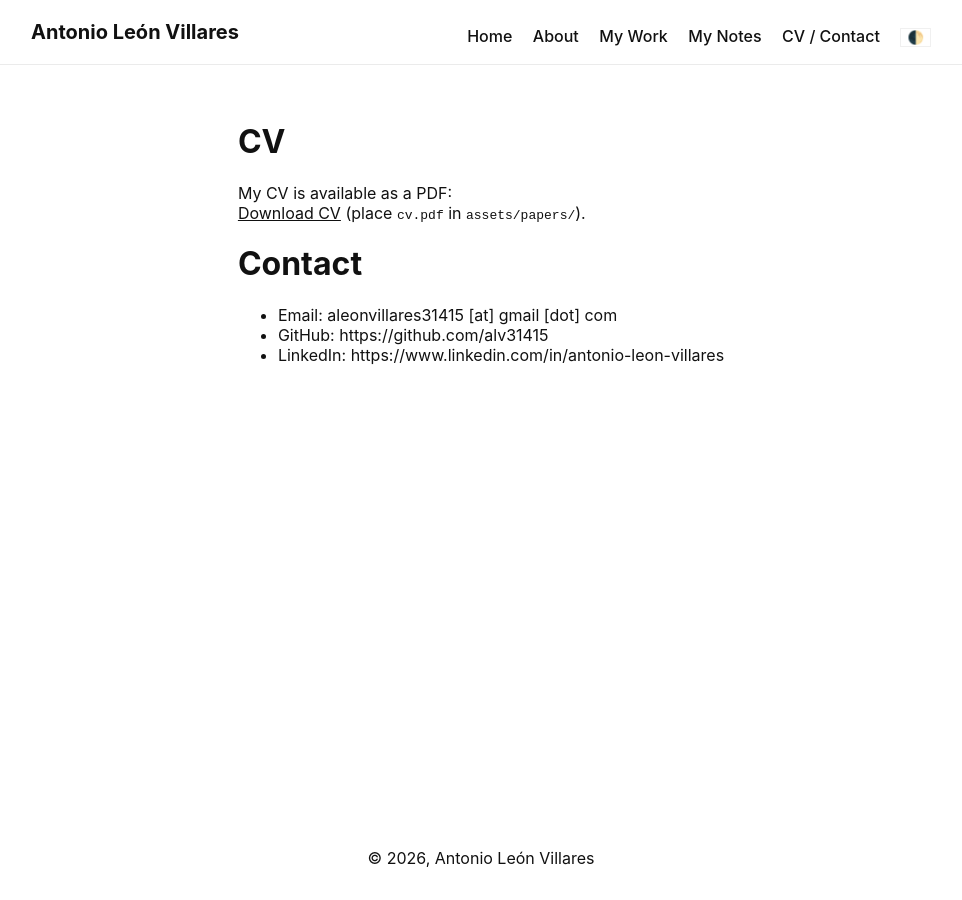
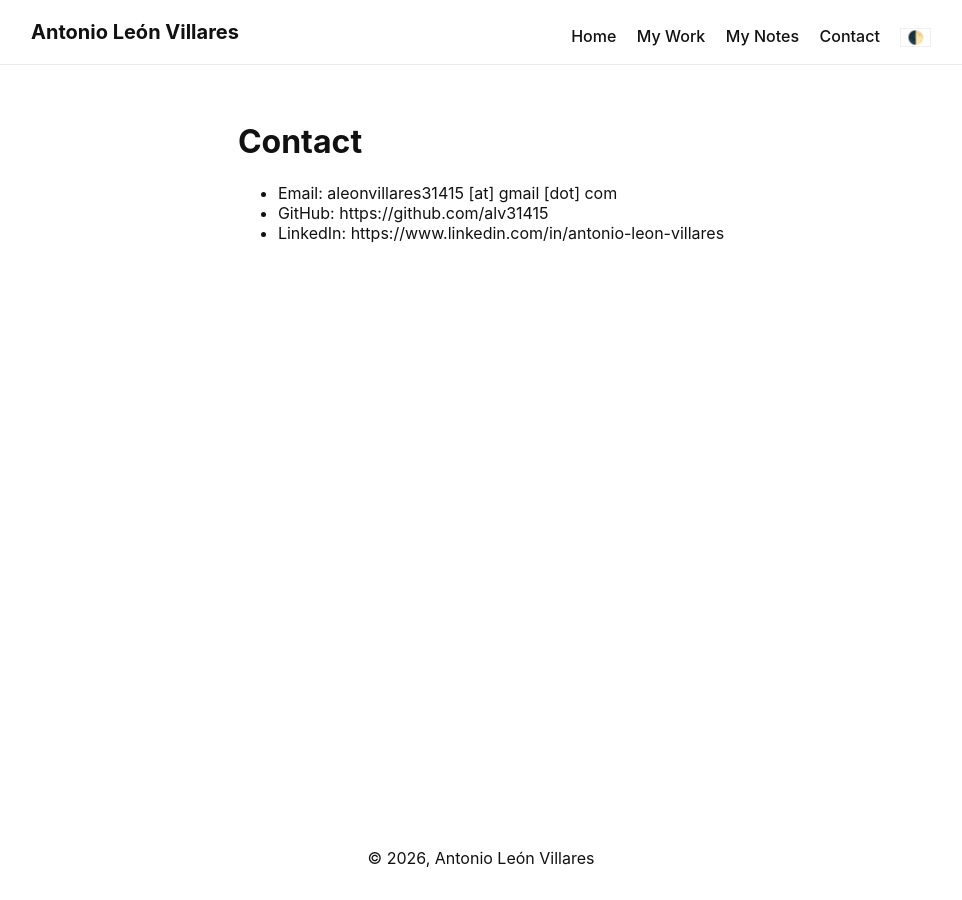
Before and after one commit to alv31415/alv31415.github.io, a Jekyll site: the page built from contact.md, in a window 1280 px wide. Shown: the whole page, without its empty margins (159-1121 px from the left). Built offline with Jekyll 4.4.1, drawn with Linux system fonts in a browser that asks for light colours.

Commit message:
Updated contact and removed about

```diff
--- a/_layouts/default.html
+++ b/_layouts/default.html
@@ -17,10 +17,10 @@
         <h1 class="site-title"><a href="{{ '/' | relative_url }}">{{ site.title }}</a></h1>
         <nav class="site-nav">
           <a href="{{ '/' | relative_url }}">Home</a>
-          <a href="{{ '/about' | relative_url }}">About</a>
+          <!-- <a href="{{ '/about' | relative_url }}">About</a> -->
           <a href="{{ '/work' | relative_url }}">My Work</a>
           <a href="{{ '/notes' | relative_url }}">My Notes</a>
-          <a href="{{ '/cv' | relative_url }}">CV / Contact</a>
+          <a href="{{ '/contact' | relative_url }}">Contact</a>
           <button id="theme-toggle" style="margin-left:1rem;">🌓</button>
         </nav>
       </div>
--- a/contact.md
+++ b/contact.md
@@ -1,12 +1,7 @@
 ---
 layout: default
-title: CV / Contact
+title: Contact
 ---
-
-# CV
-
-My CV is available as a PDF:
-[Download CV]({{ "/assets/papers/cv.pdf" | relative_url }}) (place `cv.pdf` in `assets/papers/`).
 
 # Contact
 
```
